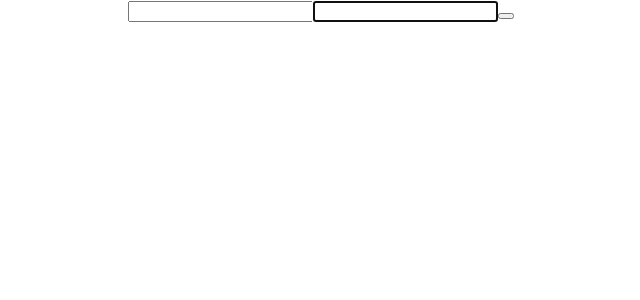
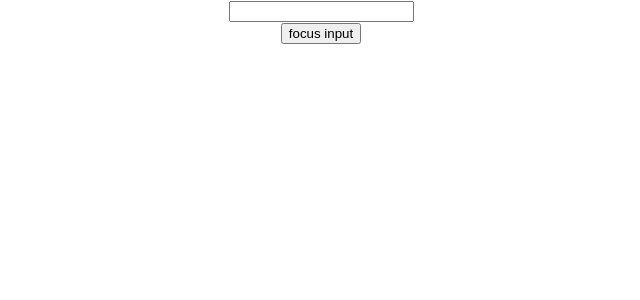
Before and after one commit to Xpiper/react, a React (Create React App) app in the folder hello-world/: page / in a window 1280 px wide. Shown: the top 300 px of the page, without its empty margins (319-959 px from the left). Built offline with nearby package versions, Linux system fonts and the light colour scheme.

Commit message:
Refs with Class Components

```diff
--- a/hello-world/src/App.js
+++ b/hello-world/src/App.js
@@ -20,11 +20,13 @@
 import PureComp from "./components/PureComp";
 import ParentComp from "./components/ParentComp";
 import RefsDemo from "./components/RefsDemo";
+import FocusInput from "./components/FocusInput";
 
 function App() {
     return (
         <div className="App">
-            <RefsDemo/>
+            <FocusInput/>
+            {/*<RefsDemo/>*/}
             {/*<ParentComp/>*/}
             {/*<Table/>*/}
             {/*<FragmentDemo/>*/}
--- /dev/null
+++ b/hello-world/src/components/FocusInput.js
@@ -0,0 +1,25 @@
+import React, {Component} from 'react';
+import Input from "./Input";
+
+class FocusInput extends Component {
+
+    constructor(props) {
+        super(props);
+        this.componentRef = React.createRef();
+    }
+
+    clickHandler = () => {
+        this.componentRef.current.focusInput();
+    }
+
+    render() {
+        return (
+            <div>
+                <Input ref={this.componentRef}/>
+                <button onClick={this.clickHandler}>focus input</button>
+            </div>
+        );
+    }
+}
+
+export default FocusInput;
--- /dev/null
+++ b/hello-world/src/components/Input.js
@@ -0,0 +1,23 @@
+import React, {Component} from 'react';
+
+class Input extends Component {
+
+    constructor(props) {
+        super(props);
+        this.inputRef = React.createRef();
+    }
+
+    focusInput() {
+        this.inputRef.current.focus();
+    }
+
+    render() {
+        return (
+            <div>
+                <input type="text" ref={this.inputRef}/>
+            </div>
+        );
+    }
+}
+
+export default Input;
```
